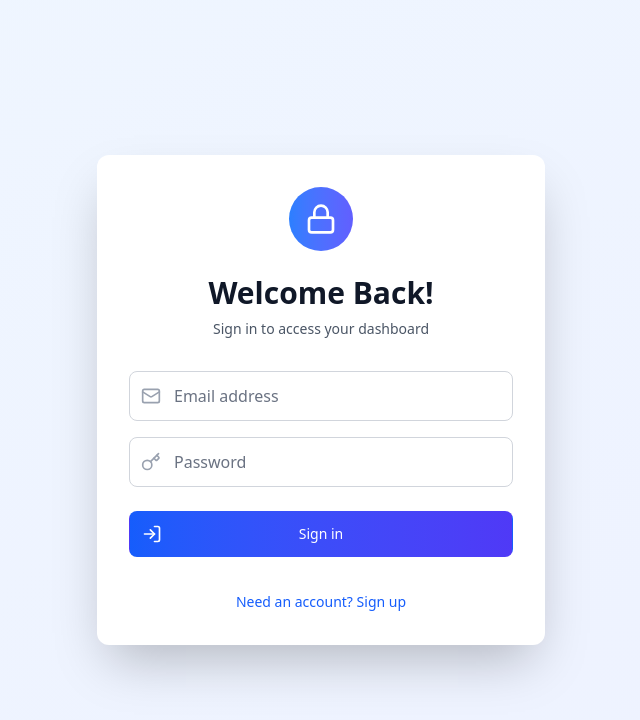
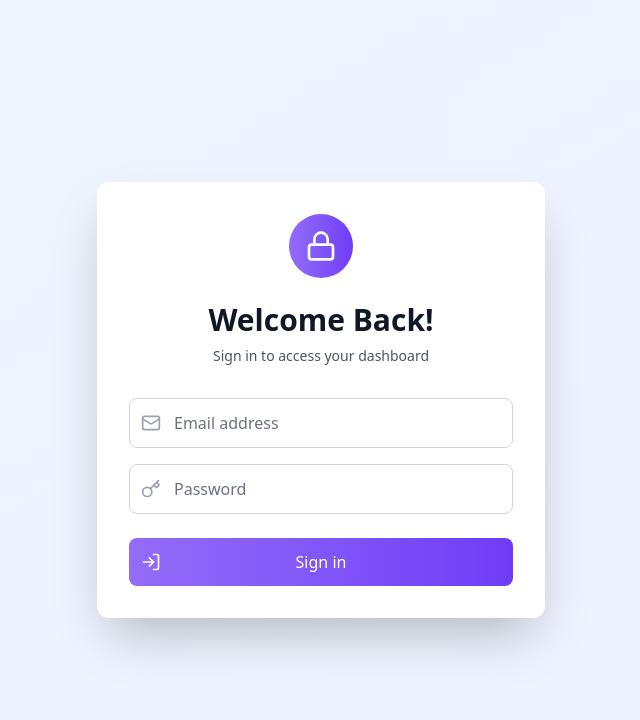
Before and after one commit to Elin23/Estatein-AdminDashboard, a React (Vite) app: page /login in a window 1280 px wide. Shown: the top 720 px of the page, without its empty margins (319-959 px from the left). Built offline with nearby package versions, Linux system fonts and the light colour scheme.

Commit message:
change login style

```diff
--- /dev/null
+++ b/src/components/auth/LoginContainer.tsx
@@ -0,0 +1,13 @@
+import React from 'react';
+
+const LoginContainer = ({ children }: { children: React.ReactNode }) => {
+  return (
+    <div className="min-h-screen flex items-center justify-center bg-gradient-to-br from-blue-50 to-indigo-50 dark:from-gray-900 dark:to-gray-800 py-12 px-4 sm:px-6 lg:px-8">
+      <div className="max-w-md w-full space-y-8 bg-white dark:bg-gray-800 p-8 rounded-xl shadow-2xl">
+        {children}
+      </div>
+    </div>
+  );
+};
+
+export default LoginContainer;
--- a/src/components/auth/LoginForm.tsx
+++ b/src/components/auth/LoginForm.tsx
@@ -1,66 +1,64 @@
-import React, { useState } from 'react';
-import { Mail, Key } from 'lucide-react';
-import { useAuth } from '../../contexts/AuthContext';
-import { useNavigate } from 'react-router-dom';
-import InputField from './InputField';
+import { Mail, Key, LogIn, UserPlus } from 'lucide-react';
 
-const LoginForm = () => {
-  const [email, setEmail] = useState('');
-  const [password, setPassword] = useState('');
-  const [error, setError] = useState('');
-  const { login } = useAuth();
-  const navigate = useNavigate();
+interface Props {
+  isLogin: boolean;
+  email: string;
+  password: string;
+  setEmail: (v: string) => void;
+  setPassword: (v: string) => void;
+  handleSubmit: (e: React.FormEvent) => void;
+}
 
-  const handleSubmit = async (e: React.FormEvent) => {
-    e.preventDefault();
-    setError('');
-    try {
-      await login(email, password);
-      navigate('/');
-    } catch (err) {
-      setError('Invalid email or password');
-    }
-  };
-
-  return (
-    <form onSubmit={handleSubmit} className="space-y-6">
-      <InputField
-        icon={Mail}
+const LoginForm = ({
+  isLogin,
+  email,
+  password,
+  setEmail,
+  setPassword,
+  handleSubmit,
+}: Props) => (
+  <form className="mt-8 space-y-6" onSubmit={handleSubmit}>
+    <div className="space-y-4">
+      {/* Email */}
+      <div className="relative">
+        <div className="absolute inset-y-0 left-0 pl-3 flex items-center pointer-events-none">
+          <Mail className="h-5 w-5 text-gray-400" />
+        </div>
+        <input
           type="email"
           value={email}
-        onChange={setEmail}
+          onChange={(e) => setEmail(e.target.value)}
+          required
           placeholder="Email address"
-        required
+          className="appearance-none block w-full pl-11 pr-3 py-3 border border-gray-300 rounded-lg placeholder-gray-500 focus:outline-none focus:ring-2 focus:ring-purple65 dark:bg-gray-700 dark:border-gray-600 dark:text-white"
         />
+      </div>
 
-      <InputField
-        icon={Key}
+      {/* Password */}
+      <div className="relative">
+        <div className="absolute inset-y-0 left-0 pl-3 flex items-center pointer-events-none">
+          <Key className="h-5 w-5 text-gray-400" />
+        </div>
+        <input
           type="password"
           value={password}
-        onChange={setPassword}
+          onChange={(e) => setPassword(e.target.value)}
+          required
           placeholder="Password"
-        required
+          className="appearance-none block w-full pl-11 pr-3 py-3 border border-gray-300 rounded-lg placeholder-gray-500 focus:outline-none focus:ring-2 focus:ring-purple65 dark:bg-gray-700 dark:border-gray-600 dark:text-white"
         />
-
-      {error && (
-        <div className="text-[#703BF7] text-sm text-center bg-[#EDE7FE] p-3 rounded-lg animate-shake">
-          {error}
       </div>
-      )}
-
+    </div>
     <button
       type="submit"
-        className="w-full py-3 px-4 text-white text-sm font-medium rounded-lg
-                 bg-[#8254F8]
-                 hover:bg-[#946CF9]
-                 focus:outline-none focus:ring-2 focus:ring-offset-2 focus:ring-[#703BF7]
-                 transform transition-all duration-150 hover:scale-[1.02]
-                 flex items-center justify-center gap-2"
+      className="group relative w-full flex justify-center py-3 px-4 rounded-lg text-white bg-gradient-to-r from-purple70 to-purple60 hover:scale-[1.02] transition"
     >
-        Sign in
+      <span className="absolute left-0 inset-y-0 flex items-center pl-3">
+        {isLogin ? <LogIn className="h-5 w-5" /> : <UserPlus className="h-5 w-5" />}
+      </span>
+      {isLogin ? 'Sign in' : 'Create Account'}
     </button>
   </form>
 );
-};
 
 export default LoginForm;
--- /dev/null
+++ b/src/components/auth/LoginHeader.tsx
@@ -0,0 +1,21 @@
+import { Lock } from 'lucide-react';
+
+interface Props {
+  isLogin: boolean;
+}
+
+const LoginHeader = ({ isLogin }: Props) => (
+  <div className="text-center">
+    <div className="mx-auto h-16 w-16 flex items-center justify-center rounded-full bg-gradient-to-r from-purple70 to-purple60">
+      <Lock className="h-8 w-8 text-white" />
+    </div>
+    <h2 className="mt-6 text-3xl font-extrabold text-gray-900 dark:text-white">
+      {isLogin ? 'Welcome Back!' : 'Create Account'}
+    </h2>
+    <p className="mt-2 text-sm text-gray-600 dark:text-gray-400">
+      {isLogin ? 'Sign in to access your dashboard' : 'Join us to get started'}
+    </p>
+  </div>
+);
+
+export default LoginHeader;
--- a/src/pages/Login.tsx
+++ b/src/pages/Login.tsx
@@ -1,13 +1,15 @@
-import React, { useState } from 'react';
+import { useState } from 'react';
 import { useNavigate } from 'react-router-dom';
-import { Lock, Mail, Key, UserPlus, LogIn } from 'lucide-react';
 import { useAuth } from '../contexts/AuthContext';
+import LoginContainer from '../components/auth/LoginContainer';
+import LoginHeader from '../components/auth/LoginHeader';
+import LoginForm from '../components/auth/LoginForm';
+
 
 const Login = () => {
-  const [isLogin, setIsLogin] = useState(true);
+  const [isLogin] = useState(true);
   const [email, setEmail] = useState('');
   const [password, setPassword] = useState('');
-  const [confirmPassword, setConfirmPassword] = useState('');
   const [error, setError] = useState('');
   const { login } = useAuth();
   const navigate = useNavigate();
@@ -16,133 +18,30 @@ const Login = () => {
     e.preventDefault();
     setError('');
 
-    if (!isLogin && password !== confirmPassword) {
-      setError('Passwords do not match');
-      return;
-    }
-
     try {
       if (isLogin) {
         await login(email, password);
         navigate('/');
       } else {
-        // For demo purposes, show error since we only support predefined admin login
-        setError('Registration is currently invitation-only. Please contact the administrator.');
+        setError('Registration is invitation-only.');
       }
-    } catch (err) {
+    } catch {
       setError('Invalid email or password');
     }
   };
 
   return (
-    <div className="min-h-screen flex items-center justify-center bg-gradient-to-br from-blue-50 to-indigo-50 dark:from-gray-900 dark:to-gray-800 py-12 px-4 sm:px-6 lg:px-8">
-      <div className="max-w-md w-full space-y-8 bg-white dark:bg-gray-800 p-8 rounded-xl shadow-2xl">
-        <div className="text-center">
-          <div className="mx-auto h-16 w-16 flex items-center justify-center rounded-full bg-gradient-to-r from-blue-500 to-indigo-500">
-            <Lock className="h-8 w-8 text-white" />
-          </div>
-          <h2 className="mt-6 text-3xl font-extrabold text-gray-900 dark:text-white">
-            {isLogin ? 'Welcome Back!' : 'Create Account'}
-          </h2>
-          <p className="mt-2 text-sm text-gray-600 dark:text-gray-400">
-            {isLogin ? 'Sign in to access your dashboard' : 'Join us to get started'}
-          </p>
-        </div>
-
-        <form className="mt-8 space-y-6" onSubmit={handleSubmit}>
-          <div className="space-y-4">
-            <div>
-              <label htmlFor="email" className="sr-only">Email address</label>
-              <div className="relative">
-                <div className="absolute inset-y-0 left-0 pl-3 flex items-center pointer-events-none">
-                  <Mail className="h-5 w-5 text-gray-400" />
-                </div>
-                <input
-                  id="email"
-                  name="email"
-                  type="email"
-                  required
-                  value={email}
-                  onChange={(e) => setEmail(e.target.value)}
-                  className="appearance-none block w-full pl-11 pr-3 py-3 border border-gray-300 rounded-lg placeholder-gray-500 focus:outline-none focus:ring-2 focus:ring-blue-500 focus:border-transparent dark:bg-gray-700 dark:border-gray-600 dark:text-white"
-                  placeholder="Email address"
-                />
-              </div>
-            </div>
-
-            <div>
-              <label htmlFor="password" className="sr-only">Password</label>
-              <div className="relative">
-                <div className="absolute inset-y-0 left-0 pl-3 flex items-center pointer-events-none">
-                  <Key className="h-5 w-5 text-gray-400" />
-                </div>
-                <input
-                  id="password"
-                  name="password"
-                  type="password"
-                  required
-                  value={password}
-                  onChange={(e) => setPassword(e.target.value)}
-                  className="appearance-none block w-full pl-11 pr-3 py-3 border border-gray-300 rounded-lg placeholder-gray-500 focus:outline-none focus:ring-2 focus:ring-blue-500 focus:border-transparent dark:bg-gray-700 dark:border-gray-600 dark:text-white"
-                  placeholder="Password"
-                />
-              </div>
-            </div>
-
-            {!isLogin && (
-              <div>
-                <label htmlFor="confirmPassword" className="sr-only">Confirm Password</label>
-                <div className="relative">
-                  <div className="absolute inset-y-0 left-0 pl-3 flex items-center pointer-events-none">
-                    <Key className="h-5 w-5 text-gray-400" />
-                  </div>
-                  <input
-                    id="confirmPassword"
-                    name="confirmPassword"
-                    type="password"
-                    required
-                    value={confirmPassword}
-                    onChange={(e) => setConfirmPassword(e.target.value)}
-                    className="appearance-none block w-full pl-11 pr-3 py-3 border border-gray-300 rounded-lg placeholder-gray-500 focus:outline-none focus:ring-2 focus:ring-blue-500 focus:border-transparent dark:bg-gray-700 dark:border-gray-600 dark:text-white"
-                    placeholder="Confirm Password"
-                  />
-                </div>
-              </div>
-            )}
-          </div>
-
-          {error && (
-            <div className="text-red-600 text-sm text-center bg-red-50 dark:bg-red-900/20 p-3 rounded-lg">
-              {error}
-            </div>
-          )}
-
-          <div>
-            <button
-              type="submit"
-              className="group relative w-full flex justify-center py-3 px-4 border border-transparent text-sm font-medium rounded-lg text-white bg-gradient-to-r from-blue-600 to-indigo-600 hover:from-blue-700 hover:to-indigo-700 focus:outline-none focus:ring-2 focus:ring-offset-2 focus:ring-blue-500 transform transition-all duration-150 hover:scale-[1.02]"
-            >
-              <span className="absolute left-0 inset-y-0 flex items-center pl-3">
-                {isLogin ? <LogIn className="h-5 w-5" /> : <UserPlus className="h-5 w-5" />}
-              </span>
-              {isLogin ? 'Sign in' : 'Create Account'}
-            </button>
-          </div>
-        </form>
-
-        <div className="text-center">
-          <button
-            onClick={() => {
-              setIsLogin(!isLogin);
-              setError('');
-            }}
-            className="text-sm text-blue-600 hover:text-blue-500 dark:text-blue-400 dark:hover:text-blue-300 font-medium"
-          >
-            {isLogin ? 'Need an account? Sign up' : 'Already have an account? Sign in'}
-          </button>
-        </div>
-      </div>
-    </div>
+    <LoginContainer>
+      <LoginHeader isLogin={isLogin} />
+      <LoginForm
+        isLogin={isLogin}
+        email={email}
+        password={password}
+        setEmail={setEmail}
+        setPassword={setPassword}
+        handleSubmit={handleSubmit}
+      />
+    </LoginContainer>
   );
 };
 
```
Lines whose indentation alone changed are shown as unchanged.
